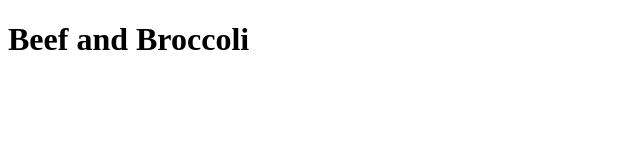
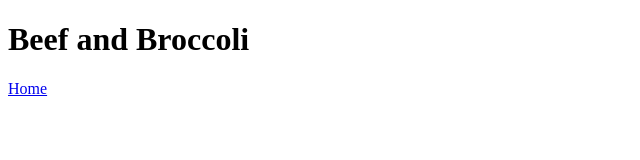
Before and after one commit to Shycee/odin-recipes, a plain HTML site: page recipes/beef-and-broccoli.html in a window 1280 px wide. Shown: the full height of the page, 0-640 px from the left. Drawn offline with Linux system fonts and the light colour scheme.

Commit message:
Add link to home page

```diff
--- a/recipes/beef-and-broccoli.html
+++ b/recipes/beef-and-broccoli.html
@@ -7,5 +7,7 @@
 
     <body>
         <h1>Beef and Broccoli</h1>
+
+        <a href="../index.html" target="_blank" rel="noopener noreferrer">Home</a>
     </body>
 </html>
```
Also changed, not shown: recipes/fudgy-brownies.html (+2 -0 lines).
